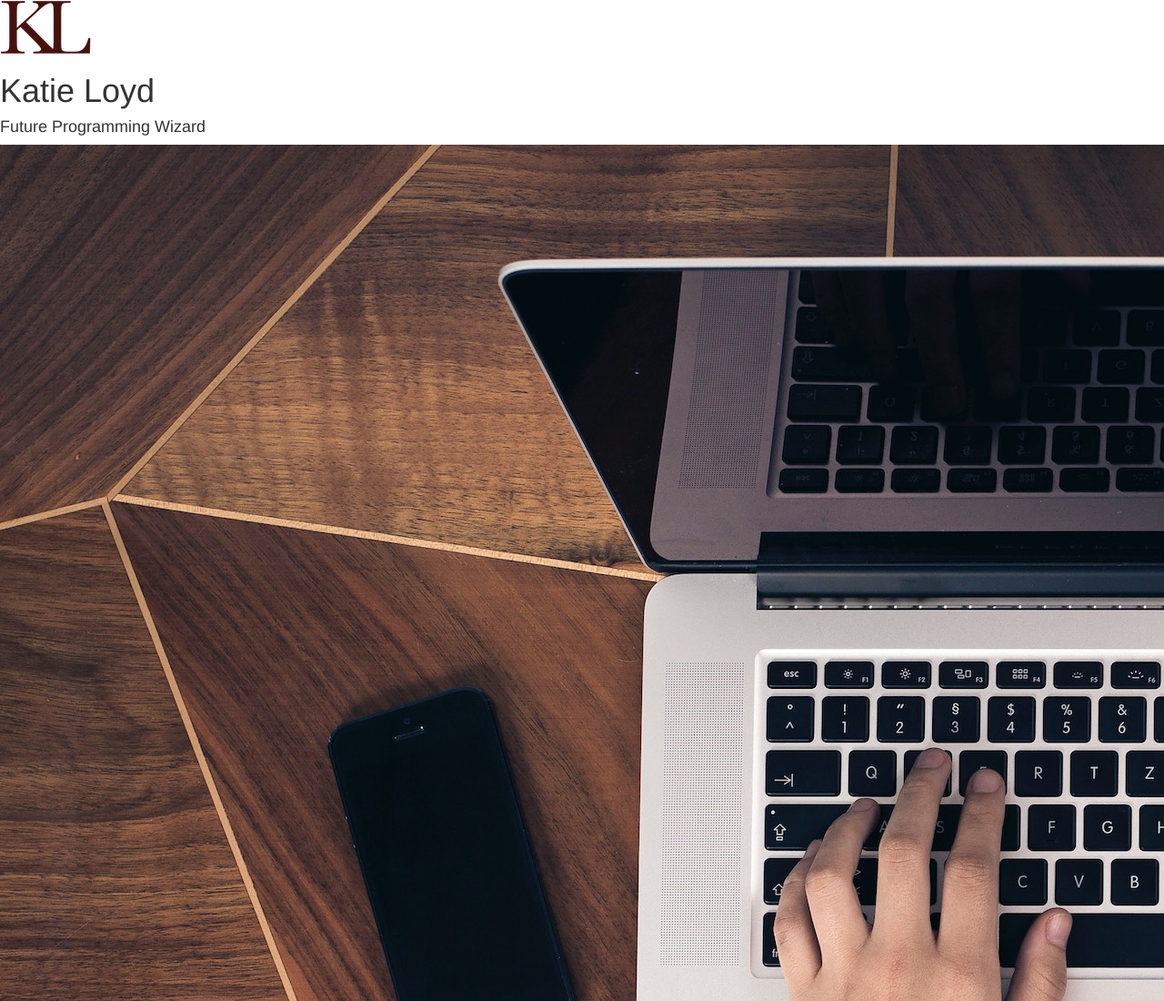
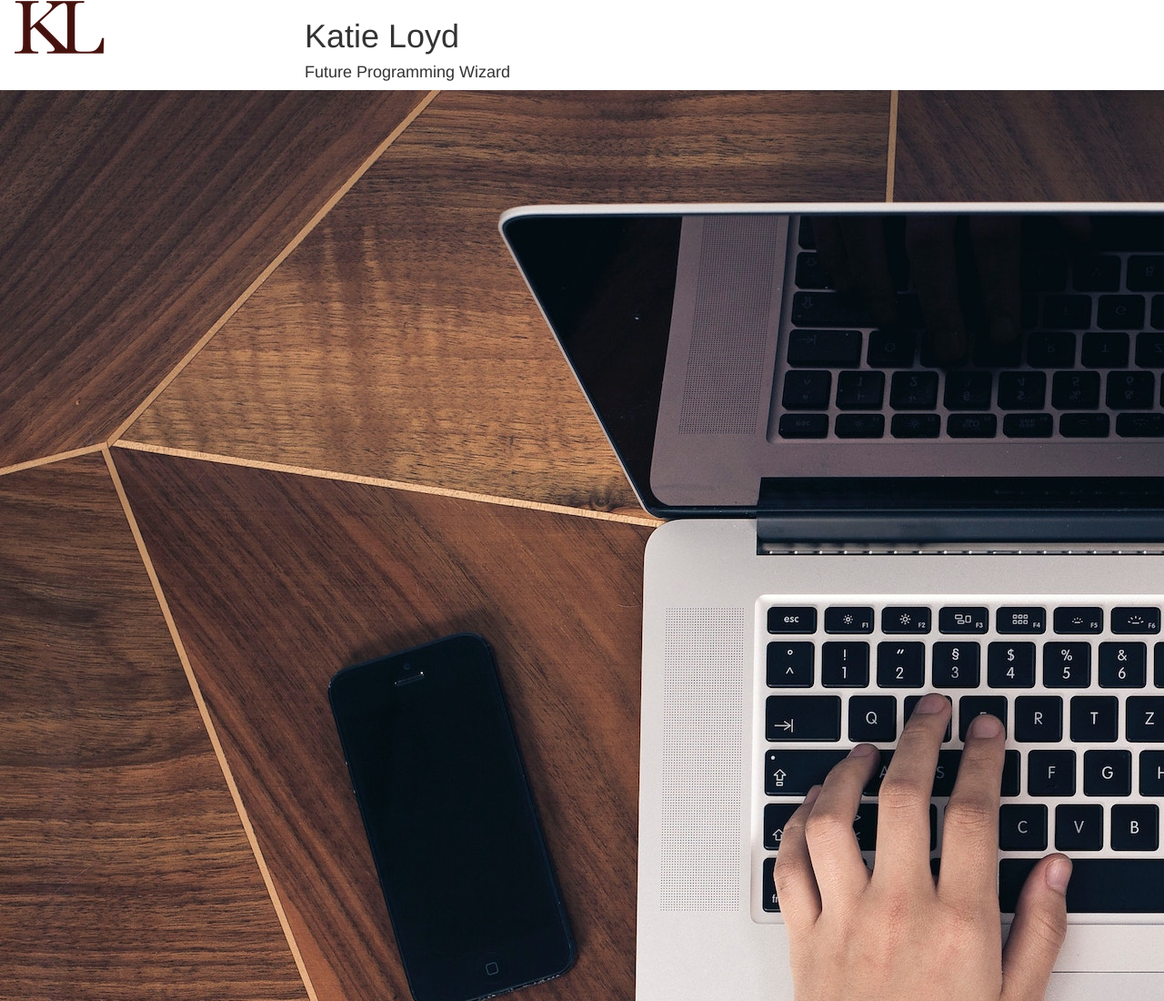
Before and after one commit to kcamloyd/portfolio-site, a plain HTML site: page index.html in a window 1280 px wide. Shown: the top 1100 px of the page at 91% size. Drawn offline with nearby package versions, Linux system fonts and the light colour scheme.

Commit message:
Placed elements in grid container

```diff
--- a/index.html
+++ b/index.html
@@ -11,10 +11,16 @@
 </head>
 
 <body>
-  <header>
-    <img src="images/kl_logo.png" alt="kl logo">
-    <h1>Katie Loyd</h1>
-    <h4>Future Programming Wizard</h4>
+  <header class="container-fluid">
+    <div class="row">
+      <div class="col-xs-3">
+        <img src="images/kl_logo.png" alt="kl logo">
+      </div>
+      <div class="col-xs-9">
+        <h1>Katie Loyd</h1>
+        <h4>Future Programming Wizard</h4>
+      </div>
+    </div>
   </header>
 
   <!-- Photo by Fabian Irsara on Unsplash.com at https://unsplash.com/photos/67l-QujB14w-->
```
